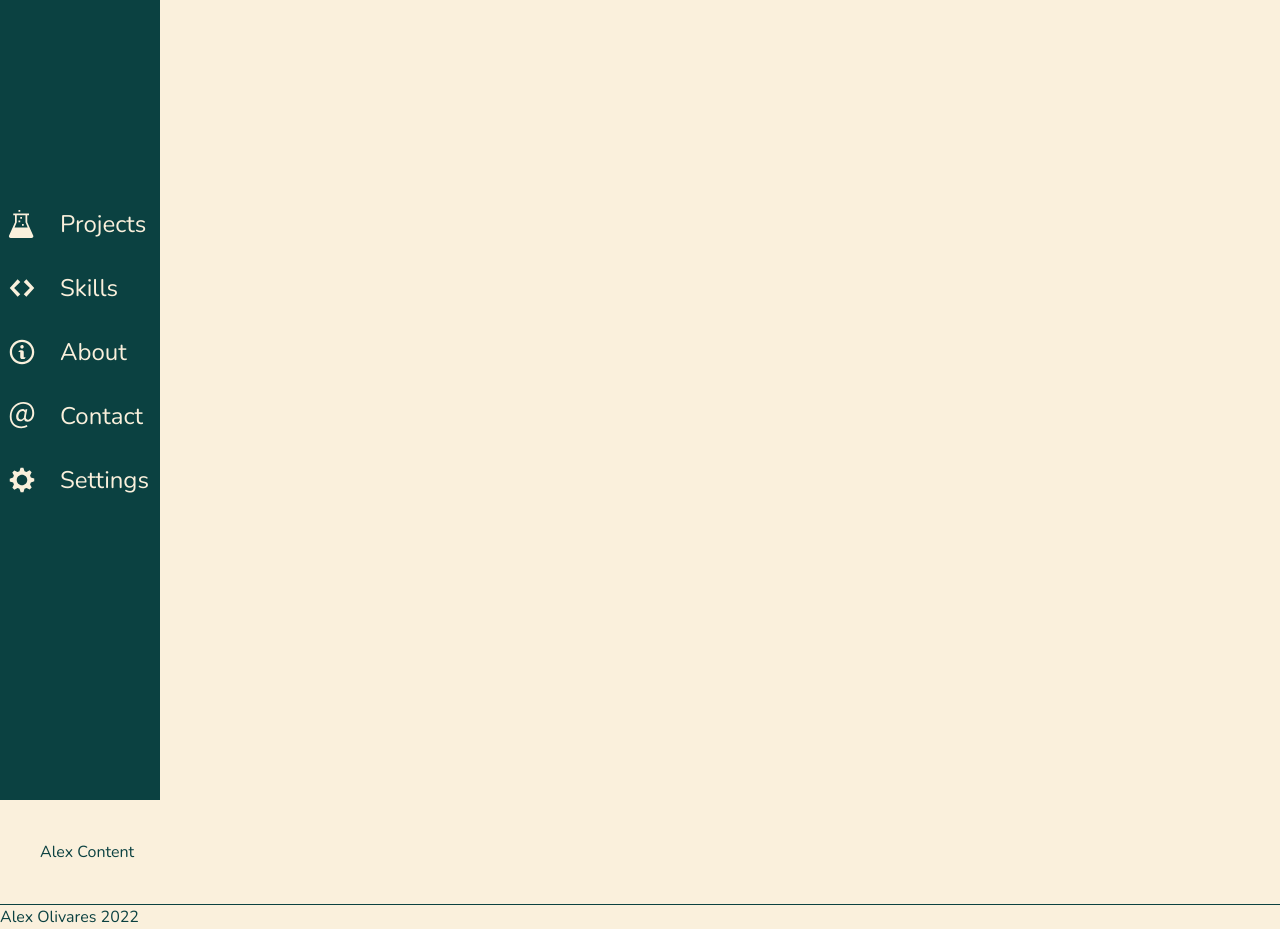
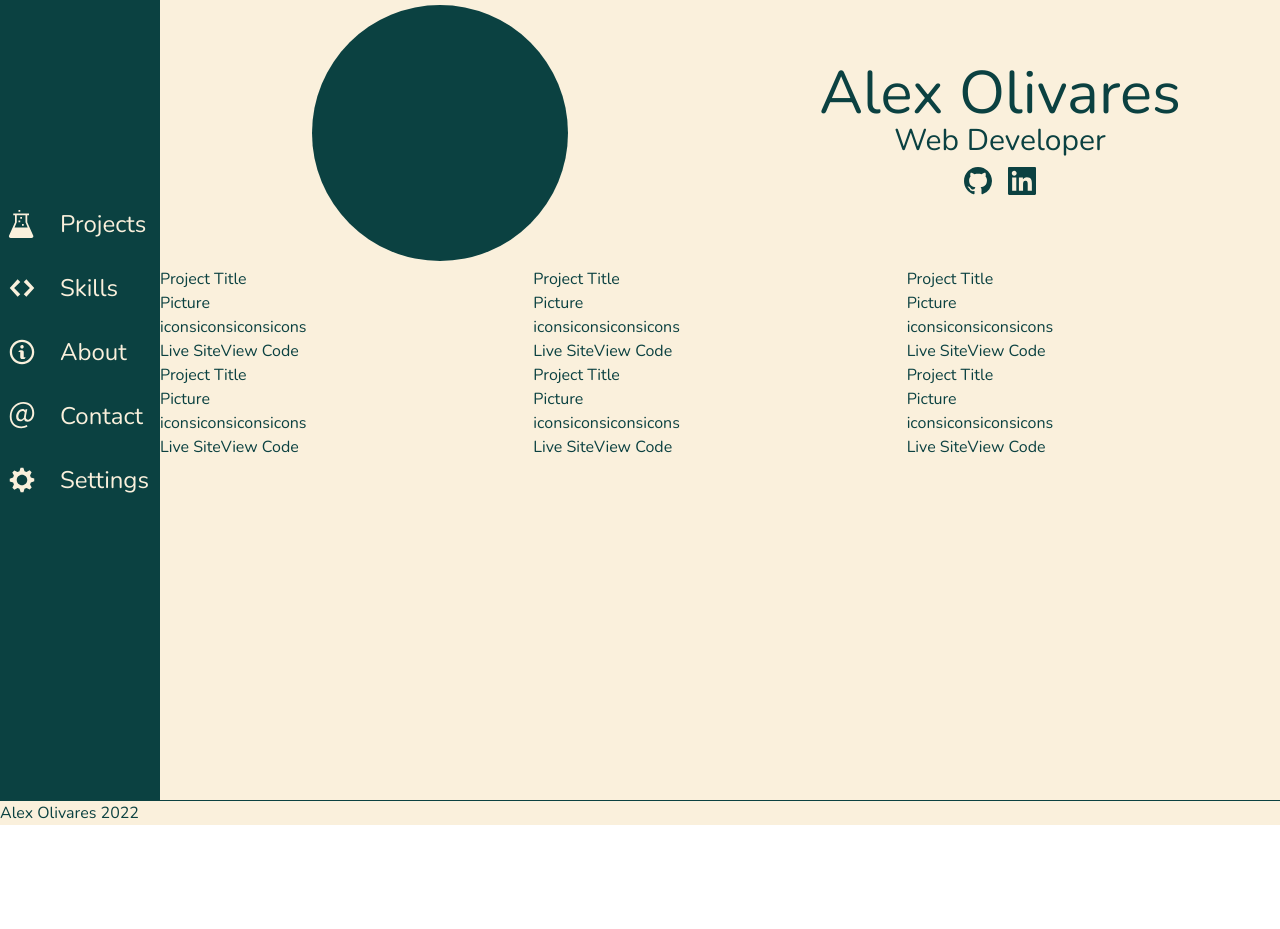
Before and after one commit to AlexanderOlivares/portfolioV2, a Next.js app: page / in a window 1280 px wide. After the commit the page ends 825 px from the top, so only its background shows below. Built offline with nearby package versions, Linux system fonts and the light colour scheme.

Commit message:
home page layout. Project card boilerplate

```diff
--- a/components/MobileNav.tsx
+++ b/components/MobileNav.tsx
@@ -22,7 +22,6 @@ const MobileNav: React.FC<IMoblieNavProps> = ({ navExpand, setNavExpand }) => {
   return (
     <Menu>
       <div className="bg-tan pb-2">
-        {/* <div className={`${matchMenuBarColor ? "bg-emerald" : "bg-tan"}`}> */}
         <Menu.Button>
           <div
             className={`bg-tan mx-6 mt-4 rounded-full ${
--- /dev/null
+++ b/components/ProjectCard.tsx
@@ -0,0 +1,21 @@
+import React from "react";
+
+const ProjectCard: React.FC = () => {
+  return (
+    <div className="">
+      <div>Project Title</div>
+      <div>Picture</div>
+      <div className="flex">
+        <span>icons</span>
+        <span>icons</span>
+        <span>icons</span>
+        <span>icons</span>
+      </div>
+      <div>
+        <span>Live Site</span>
+        <span>View Code</span>
+      </div>
+    </div>
+  );
+};
+export default ProjectCard;
--- a/pages/index.tsx
+++ b/pages/index.tsx
@@ -2,6 +2,9 @@ import React, { useState } from "react";
 import Layout from "../components/Layout";
 import Nav from "../components/Nav";
 import MobileNav from "../components/MobileNav";
+import ProjectCard from "../components/ProjectCard";
+import { GoMarkGithub } from "react-icons/go";
+import { GrLinkedin } from "react-icons/gr";
 
 const IndexPage = () => {
   const [navExpand, setNavExpand] = useState<boolean>(false);
@@ -15,13 +18,9 @@ const IndexPage = () => {
   return (
     <>
       <Layout title="Alex Olivares Portfolio">
-        <div className="relative min-h-screen md:flex:col">
-          {/* <div className="p-1 flex md:hidden h-16"> */}
+        <div className="relative min-h-screen md:flex">
           <div className="md:hidden bg-emerald">
             <MobileNav navExpand={navExpand} setNavExpand={setNavExpand} />
-            {/* <div className="relative text-3xl w-full text-center mt-2">
-              Alex Olivares
-            </div> */}
           </div>
           <div
             onMouseEnter={animateNav}
@@ -30,8 +29,48 @@ const IndexPage = () => {
           >
             <Nav navExpand={navExpand} />
           </div>
-          <div className="flex-1 p-10 text-2x1">
-            <h1>Alex Content</h1>
+          <div className="w-full h-screen">
+            <div className="h-1/3 flex flex-wrap">
+              <div className="w-full md:w-1/2 flex justify-center items-center">
+                <div className="bg-emerald w-64 h-64 rounded-full"></div>
+              </div>
+              <div className="w-full md:w-1/2 flex flex-col justify-center items-center">
+                <div className="">
+                  <p className="text-6xl">Alex Olivares</p>
+                </div>
+                <div className="">
+                  <p className="text-3xl">Web Developer</p>
+                </div>
+                <div className="flex">
+                  <span className="m-2">
+                    <GoMarkGithub size={28} />
+                  </span>
+                  <span className="m-2">
+                    <GrLinkedin size={28} />
+                  </span>
+                </div>
+              </div>
+            </div>
+            <div className="flex flex-wrap">
+              <div className="w-full md:w-1/3 h-1/3">
+                <ProjectCard />
+              </div>
+              <div className="w-full md:w-1/3 h-1/3">
+                <ProjectCard />
+              </div>
+              <div className="w-full md:w-1/3 h-1/3">
+                <ProjectCard />
+              </div>
+              <div className="w-full md:w-1/3 h-1/3">
+                <ProjectCard />
+              </div>
+              <div className="w-full md:w-1/3 h-1/3">
+                <ProjectCard />
+              </div>
+              <div className="w-full md:w-1/3 h-1/3">
+                <ProjectCard />
+              </div>
+            </div>
           </div>
         </div>
       </Layout>
```
